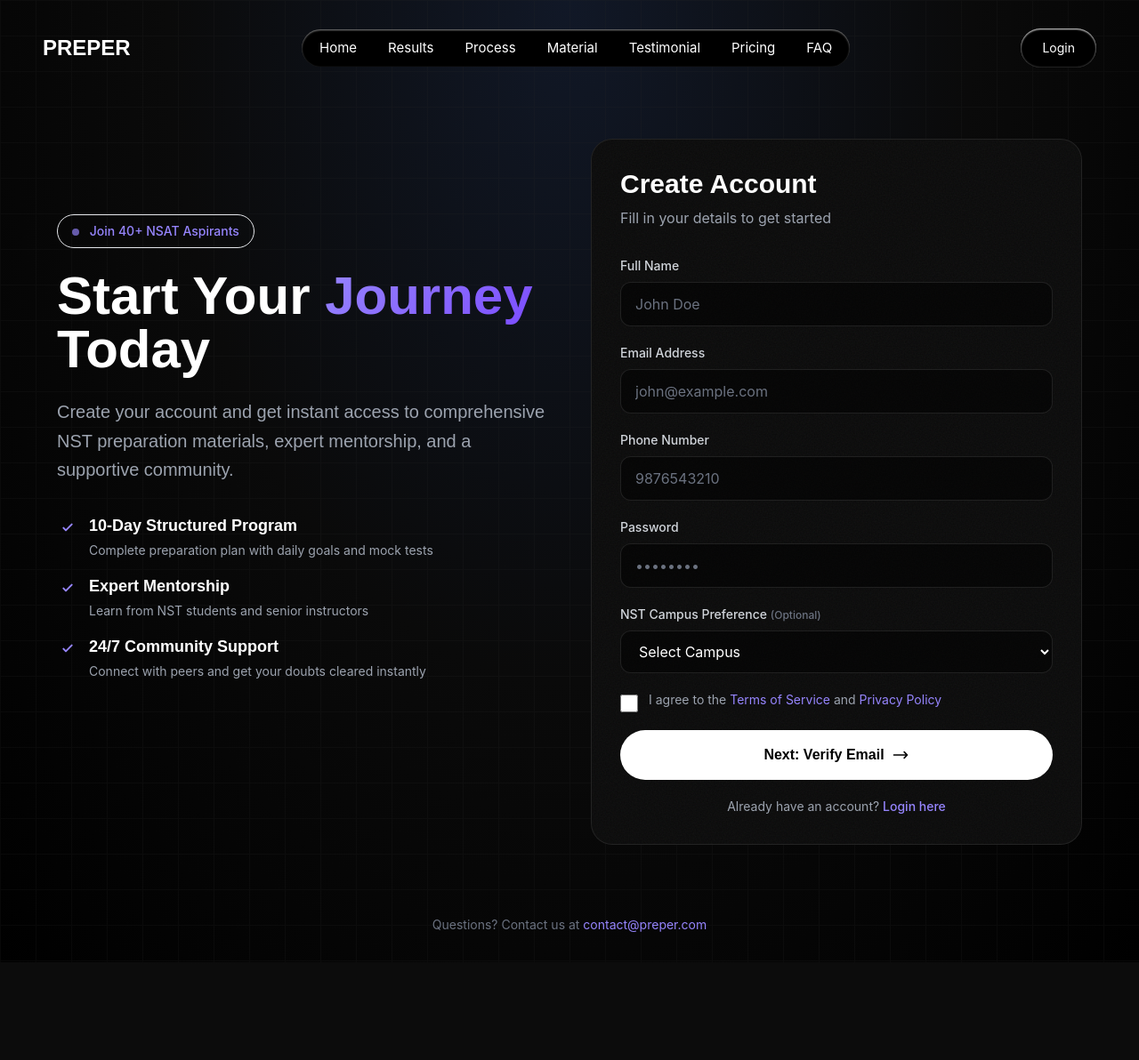
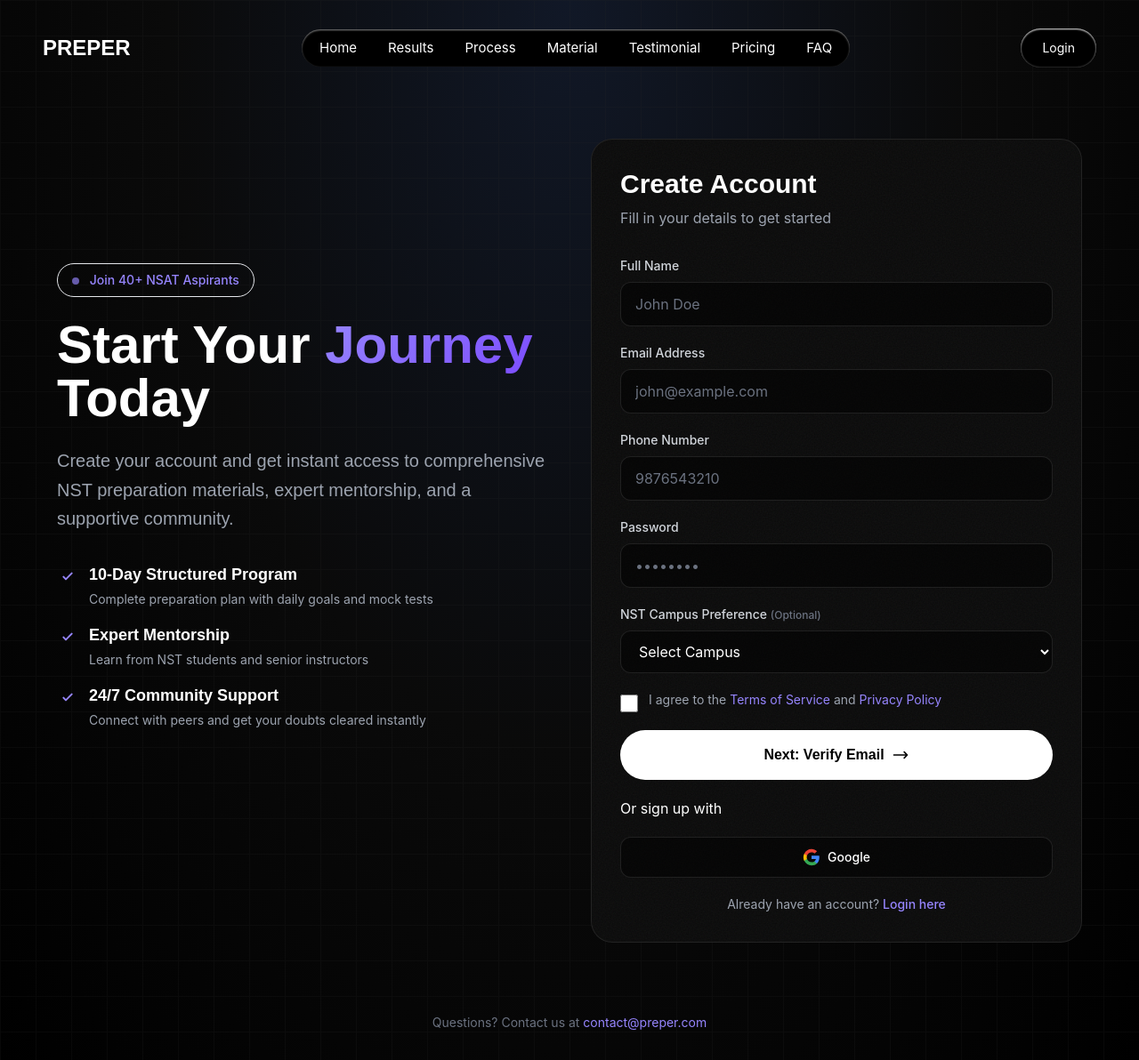
Before and after one commit to tushaar-05/Preper, a Flask app: page /register in a window 1280 px wide. Shown: the whole page at 89% size. Before the commit the page ends 1048 px from the top, so only its background shows below. Run offline with Flask 3, Linux system fonts and the light colour scheme; some libraries are stand-ins or nearby versions.

Commit message:
Google Login

```diff
--- a/app/__init__.py
+++ b/app/__init__.py
@@ -26,6 +26,10 @@
     app.register_blueprint(admin_bp)
     app.register_blueprint(payments_bp)
 
+    # Initialize OAuth
+    from app.routes.auth import init_oauth
+    init_oauth(app)
+
     # Register error handlers
     from flask import render_template
     @app.errorhandler(404)
--- a/app/routes/auth.py
+++ b/app/routes/auth.py
@@ -3,8 +3,14 @@
 from app.extensions import db
 from app.models import User, Student, Batch, Enrollment
 from app.utils.email_service import send_mojoauth_otp, verify_mojoauth_otp, send_welcome_email
+from authlib.integrations.flask_client import OAuth
+from flask import current_app
+import secrets
 
 bp = Blueprint('auth', __name__)
+
+# Initialize OAuth
+oauth = OAuth()
 
 
 # ---------------- STUDENT REGISTRATION ----------------
@@ -228,3 +234,116 @@
     session.pop('admin_id', None)
     flash('Logged out successfully', 'info')
     return redirect(url_for('main.index'))
+
+
+# ---------------- GOOGLE OAUTH ----------------
+def init_oauth(app):
+    """Initialize OAuth with app context"""
+    oauth.init_app(app)
+    oauth.register(
+        name='google',
+        client_id=app.config['GOOGLE_CLIENT_ID'],
+        client_secret=app.config['GOOGLE_CLIENT_SECRET'],
+        server_metadata_url=app.config['GOOGLE_DISCOVERY_URL'],
+        client_kwargs={
+            'scope': 'openid email profile'
+        }
+    )
+
+@bp.route('/google/login')
+def google_login():
+    """Initiate Google OAuth flow"""
+    redirect_uri = url_for('auth.google_callback', _external=True)
+    return oauth.google.authorize_redirect(redirect_uri)
+
+@bp.route('/google/callback')
+def google_callback():
+    """Handle Google OAuth callback"""
+    try:
+        token = oauth.google.authorize_access_token()
+        user_info = token.get('userinfo')
+
+        if not user_info:
+            flash('Failed to get user information from Google.', 'danger')
+            return redirect(url_for('auth.login'))
+
+        email = user_info.get('email')
+        name = user_info.get('name')
+        google_id = user_info.get('sub')
+
+        if not email:
+            flash('Email not provided by Google.', 'danger')
+            return redirect(url_for('auth.login'))
+
+        # Check if user exists
+        user = User.query.filter_by(email=email).first()
+
+        if user:
+            # User exists - log them in
+            if user.role != 'student':
+                flash('This account is not a student account.', 'danger')
+                return redirect(url_for('auth.login'))
+
+            # Update last login
+            user.last_login = datetime.utcnow()
+            db.session.commit()
+
+            # Get student profile
+            student = Student.query.filter_by(user_id=user.id).first()
+            if student:
+                session['student_id'] = student.id
+                flash(f'Welcome back, {student.full_name}!', 'success')
+                return redirect(url_for('user.dashboard'))
+            else:
+                flash('Student profile not found.', 'danger')
+                return redirect(url_for('auth.login'))
+        else:
+            # New user - create account
+            try:
+                # Generate unique username
+                username = email.split('@')[0]
+                base_username = username
+                counter = 1
+                while User.query.filter_by(username=username).first():
+                    username = f"{base_username}{counter}"
+                    counter += 1
+
+                # Create user with random password (OAuth users don't need it)
+                user = User(username=username, email=email, role='student')
+                random_password = secrets.token_urlsafe(32)
+                user.set_password(random_password)
+                db.session.add(user)
+                db.session.flush()
+
+                # Create student profile
+                student = Student(
+                    user_id=user.id,
+                    full_name=name or email.split('@')[0],
+                    phone=None  # Phone is optional for OAuth users
+                )
+                db.session.add(student)
+                db.session.flush()
+
+                db.session.commit()
+
+                # Send welcome email
+                try:
+                    send_welcome_email(email, name or email.split('@')[0])
+                except Exception as e:
+                    print(f"Failed to send welcome email: {e}")
+
+                # Log them in
+                session['student_id'] = student.id
+                flash(f'Welcome to NST Prep, {student.full_name}!', 'success')
+                return redirect(url_for('user.dashboard'))
+
+            except Exception as e:
+                db.session.rollback()
+                print(f"Error creating user from Google OAuth: {e}")
+                flash('An error occurred during registration. Please try again.', 'danger')
+                return redirect(url_for('auth.register'))
+
+    except Exception as e:
+        print(f"Google OAuth error: {e}")
+        flash('Authentication failed. Please try again.', 'danger')
+        return redirect(url_for('auth.login'))
--- a/app/templates/login.html
+++ b/app/templates/login.html
@@ -388,7 +388,7 @@
                 </div>
 
                 <div class="flex items-center justify-center gap-4">
-                  <button type="button" onclick="handleSocialLogin('google')"
+                  <a href="/google/login"
                     class="social-btn flex items-center justify-center gap-2 px-[40px] py-3 bg-black/50 border border-white/10 rounded-xl hover:border-[var(--purple)]/50 transition-all duration-300">
                     <svg class="w-5 h-5" viewBox="0 0 24 24">
                       <path fill="#4285F4"
@@ -400,8 +400,8 @@
                       <path fill="#EA4335"
                         d="M12 5.38c1.62 0 3.06.56 4.21 1.64l3.15-3.15C17.45 2.09 14.97 1 12 1 7.7 1 3.99 3.47 2.18 7.07l3.66 2.84c.87-2.6 3.3-4.53 6.16-4.53z" />
                     </svg>
-                    <span class="text-sm">Google</span>
-                  </button>
+                    <span class="text-white text-sm font-medium">Google</span>
+                  </a>
                 </div>
 
                 <div class="text-center mt-6">
--- a/app/templates/register.html
+++ b/app/templates/register.html
@@ -365,6 +365,25 @@
                   </svg>
                 </button>
 
+                <div class="divider">
+                  <span>Or sign up with</span>
+                </div>
+
+                <a href="/google/login"
+                  class="social-btn flex items-center justify-center gap-2 px-[40px] py-3 bg-black/50 border border-white/10 rounded-xl hover:border-[var(--purple)]/50 transition-all duration-300">
+                  <svg class="w-5 h-5" viewBox="0 0 24 24">
+                    <path fill="#4285F4"
+                      d="M22.56 12.25c0-.78-.07-1.53-.2-2.25H12v4.26h5.92c-.26 1.37-1.04 2.53-2.21 3.31v2.77h3.57c2.08-1.92 3.28-4.74 3.28-8.09z" />
+                    <path fill="#34A853"
+                      d="M12 23c2.97 0 5.46-.98 7.28-2.66l-3.57-2.77c-.98.66-2.23 1.06-3.71 1.06-2.86 0-5.29-1.93-6.16-4.53H2.18v2.84C3.99 20.53 7.7 23 12 23z" />
+                    <path fill="#FBBC05"
+                      d="M5.84 14.09c-.22-.66-.35-1.36-.35-2.09s.13-1.43.35-2.09V7.07H2.18C1.43 8.55 1 10.22 1 12s.43 3.45 1.18 4.93l2.85-2.22.81-.62z" />
+                    <path fill="#EA4335"
+                      d="M12 5.38c1.62 0 3.06.56 4.21 1.64l3.15-3.15C17.45 2.09 14.97 1 12 1 7.7 1 3.99 3.47 2.18 7.07l3.66 2.84c.87-2.6 3.3-4.53 6.16-4.53z" />
+                  </svg>
+                  <span class="text-white text-sm font-medium">Google</span>
+                </a>
+
                 <div class="text-center mt-6">
                   <p class="text-gray-400 text-sm">
                     Already have an account?
--- a/config.py
+++ b/config.py
@@ -37,3 +37,8 @@
 
     # MojoAuth Configuration
     MOJOAUTH_API_KEY = os.environ.get('MOJOAUTH_API_KEY')
+
+    # Google OAuth Configuration
+    GOOGLE_CLIENT_ID = os.environ.get('GOOGLE_CLIENT_ID')
+    GOOGLE_CLIENT_SECRET = os.environ.get('GOOGLE_CLIENT_SECRET')
+    GOOGLE_DISCOVERY_URL = "https://accounts.google.com/.well-known/openid-configuration"
--- a/requirements.txt
+++ b/requirements.txt
@@ -43,3 +43,4 @@
 virtualenv==20.34.0
 Werkzeug==2.3.7
 WTForms==3.2.1
+authlib==1.3.0
```
